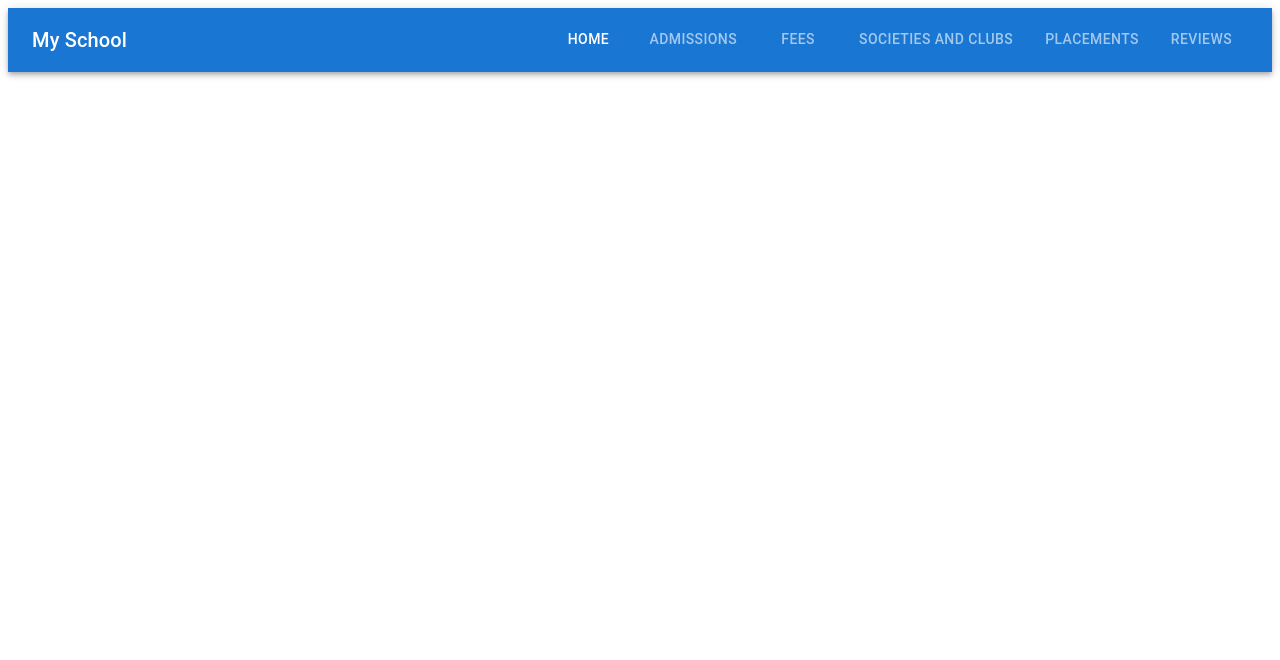
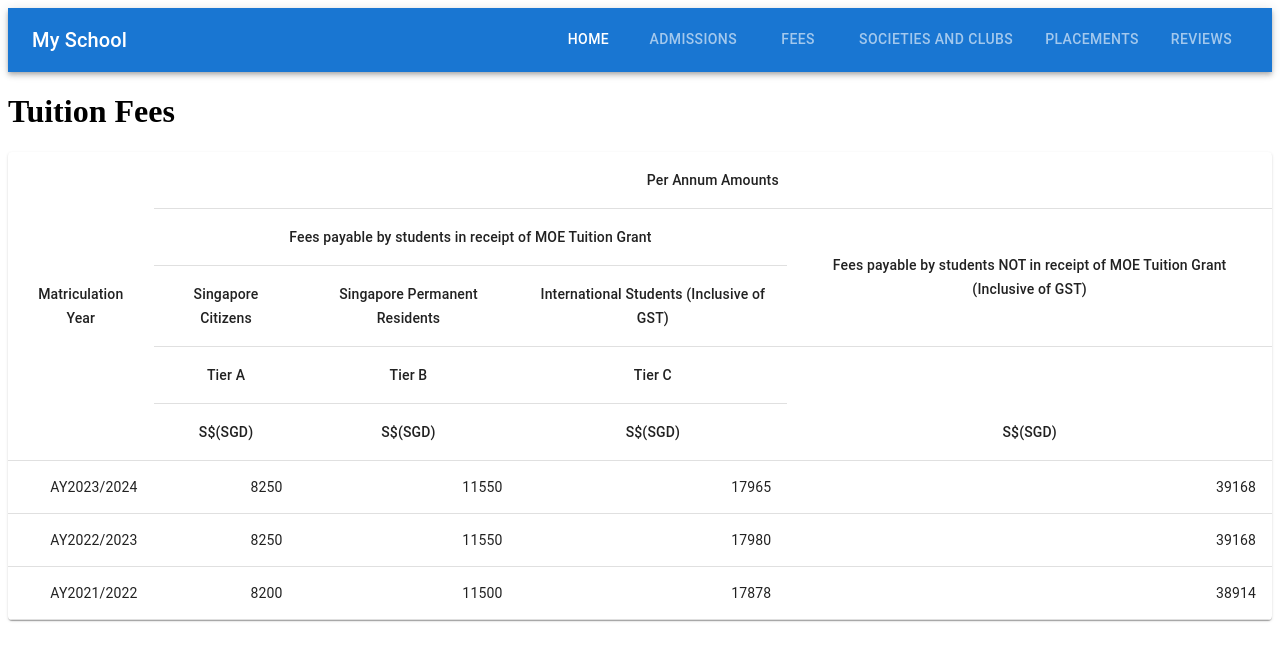
Before and after one commit to auhc99/uni-raasta, a React (Create React App) app in the folder uni-raasta/: page /fees in a window 1280 px wide. Shown: the top 660 px of the page. Built offline with nearby package versions, Linux system fonts and the light colour scheme.

Commit message:
Implemented a table for the tuition fees for different students

```diff
--- a/uni-raasta/package.json
+++ b/uni-raasta/package.json
@@ -10,10 +10,14 @@
     "@testing-library/jest-dom": "^5.17.0",
     "@testing-library/react": "^13.4.0",
     "@testing-library/user-event": "^13.5.0",
+    "axios": "^1.6.5",
+    "cors": "^2.8.5",
+    "http-proxy-middleware": "^2.0.6",
     "react": "^18.2.0",
     "react-dom": "^18.2.0",
     "react-router-dom": "^6.21.3",
     "react-scripts": "5.0.1",
+    "react-table": "^7.8.0",
     "web-vitals": "^2.1.4"
   },
   "scripts": {
--- a/uni-raasta/src/App.js
+++ b/uni-raasta/src/App.js
@@ -2,6 +2,7 @@ import React from 'react';
 import { Routes, Route } from 'react-router-dom';
 import NavBar from './NavBar';
 import AdmissionsPage from './AdmissionsPage';
+import TuitionFeesTable from './Fees';
 
 function App() {
   return (
@@ -9,6 +10,7 @@ function App() {
       <NavBar />
       <Routes>
         <Route path="/admissions" element={<AdmissionsPage />} />
+        <Route path="/fees" element={<TuitionFeesTable />} />
         {/* ... other routes */}
       </Routes>
     </div>
--- /dev/null
+++ b/uni-raasta/src/Fees.js
@@ -0,0 +1,109 @@
+import React from 'react';
+import Table from '@mui/material/Table';
+import TableBody from '@mui/material/TableBody';
+import TableCell from '@mui/material/TableCell';
+import TableContainer from '@mui/material/TableContainer';
+import TableHead from '@mui/material/TableHead';
+import TableRow from '@mui/material/TableRow';
+import Paper from '@mui/material/Paper';
+
+
+function createRow(matriculationYear, tierA, tierB, tierC, noTuitionGrant) {
+  return { matriculationYear, tierA, tierB, tierC, noTuitionGrant };
+}
+
+const rows = [
+  createRow('AY2023/2024', 8250, 11550, 17965, 39168),
+  createRow('AY2022/2023', 8250, 11550, 17980, 39168),
+  createRow('AY2021/2022', 8200, 11500, 17878, 38914),
+];
+
+
+export default function TuitionFeesTable() {
+  return (
+    <>
+
+    <h1>Tuition Fees</h1>
+
+
+
+          <TableContainer component={Paper}>
+            <Table sx={{ minWidth: 700 }} aria-label="spanning table">
+              <TableHead>
+
+                <TableRow>
+                  <TableCell align="center" colSpan={1} rowSpan={5}>
+                    Matriculation Year
+                  </TableCell>
+                  <TableCell align="center" colSpan={4}>
+                    Per Annum Amounts
+                  </TableCell>
+                </TableRow>
+
+                <TableRow>
+                  <TableCell align="center" colSpan={3}>
+                  Fees payable by students in receipt of MOE Tuition Grant
+                  </TableCell>
+                  <TableCell align="center" colSpan={1} rowSpan={2}>
+                  Fees payable by students NOT in receipt of MOE Tuition Grant (Inclusive of GST)
+                  </TableCell>
+                </TableRow>
+
+                <TableRow>
+                  <TableCell align="center" colSpan={1}>
+                    Singapore Citizens
+                  </TableCell>
+                  <TableCell align="center" colSpan={1}>
+                  Singapore Permanent Residents
+                  </TableCell>
+                  <TableCell align="center" colSpan={1}>
+                  International Students (Inclusive of GST)
+                  </TableCell>
+                </TableRow>
+
+                <TableRow>
+                  <TableCell align="center" colSpan={1}>
+                    Tier A
+                  </TableCell>
+                  <TableCell align="center" colSpan={1}>
+                    Tier B
+                  </TableCell>
+                  <TableCell align="center" colSpan={1}>
+                    Tier C
+                  </TableCell>
+                </TableRow>
+
+                <TableRow>
+                  <TableCell align="center" colSpan={1}>
+                    S$(SGD)
+                  </TableCell>
+                  <TableCell align="center" colSpan={1}>
+                  S$(SGD)
+                  </TableCell>
+                  <TableCell align="center" colSpan={1}>
+                  S$(SGD)
+                  </TableCell>
+                  <TableCell align="center" colSpan={1}>
+                  S$(SGD)
+                  </TableCell>
+                </TableRow>
+
+              </TableHead>
+              <TableBody>
+                {rows.map((row) => (
+                  <TableRow >
+                    <TableCell align="right" colSpan={1}>{row.matriculationYear}</TableCell>
+                    <TableCell align="right" colSpan={1}>{row.tierA}</TableCell>
+                    <TableCell align="right" colSpan={1}>{row.tierB}</TableCell>
+                    <TableCell align="right" colSpan={1}>{row.tierC}</TableCell>
+                    <TableCell align="right" colSpan={1}>{row.noTuitionGrant}</TableCell>
+                  </TableRow>
+                ))}
+              </TableBody>
+            </Table>
+          </TableContainer>
+          </>
+
+
+        );
+}
--- a/uni-raasta/src/NavBar.js
+++ b/uni-raasta/src/NavBar.js
@@ -22,7 +22,7 @@ function NavBar() {
         <Tabs value={value} onChange={handleChange} textColor="inherit">
           <Tab label="Home" />
           <Tab label="Admissions" component={Link} to="/admissions" />
-          <Tab label="Fees" />
+          <Tab label="Fees" component={Link} to="/fees" />
           <Tab label="Societies and Clubs" />
           <Tab label="Placements" />
           <Tab label="Reviews" />
```
Also changed, not shown: uni-raasta/src/CurrencyConverter.js (added, +105 -0 lines), 1 other file (tests, documents, lock files or other folders).
